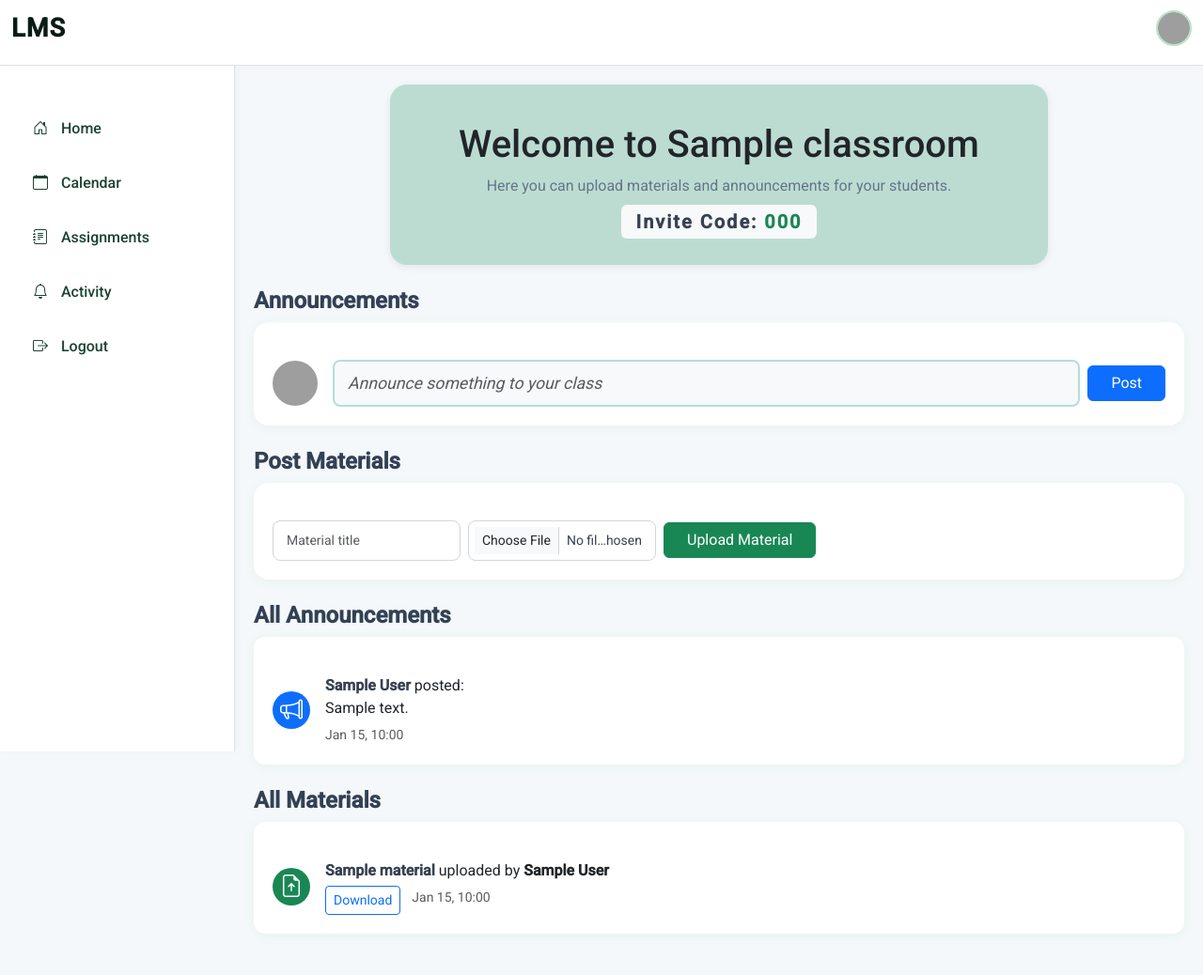
After one commit to ishansilwal1/Learning-Management-system, a Django app: page /classes/1/ in a window 1280 px wide. The commit adds this page. Shown: the whole page at 94% size. Run offline with Django 5.2, Linux system fonts and the light colour scheme; a user stored in the database is signed in; tables that the repository leaves empty hold one stand-in row (values such as "Sample post"); grey boxes are pictures that could not be loaded.

Commit message:
class details page update Owner can now post announcements and materials users can access it

```diff
--- a/LMS/settings.py
+++ b/LMS/settings.py
@@ -47,7 +47,6 @@ INSTALLED_APPS = [
     'community',
     'notification',
     'grades',
-    'social_django',
 ]
 
 MIDDLEWARE = [
@@ -112,7 +111,6 @@ AUTH_PASSWORD_VALIDATORS = [
 AUTH_USER_MODEL = 'users.CustomUser'
 
 AUTHENTICATION_BACKENDS = (
-    'social_core.backends.google.GoogleOAuth2',
     'django.contrib.auth.backends.ModelBackend',
 )
 
@@ -148,3 +146,6 @@ EMAIL_PORT = 587
 EMAIL_USE_TLS = True
 EMAIL_HOST_USER = os.environ.get('EMAIL_HOST_USER')
 EMAIL_HOST_PASSWORD = os.environ.get('EMAIL_HOST_PASSWORD')
+
+MEDIA_URL = '/media/'
+MEDIA_ROOT = BASE_DIR / 'media'
--- a/LMS/urls.py
+++ b/LMS/urls.py
@@ -18,6 +18,8 @@ from django.contrib import admin
 from django.urls import path, include
 from users import urls as users_urls
 from classes import urls as classes_urls
+from django.conf import settings
+from django.conf.urls.static import static
 
 
 urlpatterns = [
@@ -25,4 +27,6 @@ urlpatterns = [
     path('users/', include(users_urls)),
     path('classes/', include(classes_urls)),
     path('', include(users_urls)),
-]
+    path('community/', include('community.urls')),
+    path('materials/', include('materials.urls')),
+] + static(settings.MEDIA_URL, document_root=settings.MEDIA_ROOT)
--- a/classes/models.py
+++ b/classes/models.py
@@ -9,6 +9,7 @@ class ClassRoom(models.Model):
     sub_owner = models.ForeignKey(CustomUser, on_delete=models.SET_NULL, null=True, blank=True, related_name='sub_owned_classes')
     invite_code = models.CharField(max_length=20, unique=True)
     created_at = models.DateTimeField(auto_now_add=True)
+    # slug field removed
 
     def __str__(self):
         return self.name
--- a/classes/urls.py
+++ b/classes/urls.py
@@ -3,4 +3,5 @@ from . import views
 
 urlpatterns = [
     path('create/', views.create_class, name='create_class'),
+    path('<int:class_id>/', views.class_detail, name='class_detail')
 ]
--- a/classes/views.py
+++ b/classes/views.py
@@ -19,7 +19,6 @@ def create_class(request):
             owner=request.user,
             invite_code=invite_code
         )
-        # Optionally, show the invite code to the owner after creation
         request.session['invite_code'] = invite_code
         return redirect('dashboard')
 
@@ -31,7 +30,6 @@ def join_class(request):
         invite_code = request.POST.get('invite_code')
         try:
             classroom = ClassRoom.objects.get(invite_code=invite_code)
-            # Prevent joining twice
             if classroom.owner == request.user or ClassMembership.objects.filter(user=request.user, classroom=classroom).exists():
                 messages.info(request, "You are already a member of this class.")
             else:
@@ -41,3 +39,8 @@ def join_class(request):
             messages.error(request, "Invalid invitation code.")
         return redirect('dashboard')
     return redirect('dashboard')
+
+@login_required
+def class_detail(request, class_id):
+    classroom = get_object_or_404(ClassRoom, id=class_id)
+    return render(request, 'classes/class_detail.html', {'classroom': classroom})
--- /dev/null
+++ b/community/urls.py
@@ -0,0 +1,7 @@
+from django.urls import path
+from . import views
+
+urlpatterns = [
+    path('post_announcement/<int:class_id>/', views.post_announcement, name='post_announcement'),
+    # ...other patterns...
+]
--- /dev/null
+++ b/materials/urls.py
@@ -0,0 +1,7 @@
+from django.urls import path
+from . import views
+
+urlpatterns = [
+    path('upload_material/<int:class_id>/', views.upload_material, name='upload_material'),
+    # ...other patterns...
+]
--- a/templates/base/base.html
+++ b/templates/base/base.html
@@ -328,7 +328,6 @@
         {% block content %}{% endblock %}
     </div>
 
-    <!-- Toast Notifications -->
     {% if messages %}
         <div class="toast-container position-fixed top-0 end-0 p-3">
             {% for message in messages %}
--- a/templates/base/dashboard.html
+++ b/templates/base/dashboard.html
@@ -20,8 +20,8 @@
 <div class="row row-cols-1 row-cols-md-2 row-cols-lg-3 g-4">
     {% if all_classes %}
         {% for classroom in all_classes %}
-        <div class="col">
-            <div class="card h-100 position-relative">
+    <div class="col">
+      <div class="card h-100 position-relative clickable-card" onclick="location.href='{% url 'class_detail' classroom.id %}'">
                 <div class="card-header">
                     {{ classroom.name }}
                     <div class="card-avatar">{{ classroom.name|slice:":1"|upper }}</div>
--- /dev/null
+++ b/templates/classes/class_detail.html
@@ -0,0 +1,92 @@
+{% extends 'base/base.html' %}
+
+{% block title %}{{ classroom.name }}{% endblock %}
+
+{% block content %}
+<!-- Welcome Card -->
+<div class="card bg-success bg-opacity-25 mx-auto mb-4" style="max-width: 700px; border-radius: 18px; box-shadow: 0 2px 8px rgba(0,0,0,0.08);">
+    <div class="card-body text-center">
+        <h1 class="mb-2">Welcome to {{ classroom.name }}</h1>
+        {% if classroom.owner == request.user %}
+            <p class="lead">Here you can upload materials and announcements for your students.</p>
+            <div class="d-flex align-items-center justify-content-center mb-2">
+                <span class="badge bg-light text-success fs-5 px-3 py-2" style="letter-spacing:2px;"><strong>Invite Code:</strong> {{ classroom.invite_code }}</span>
+            </div>
+        {% else %}
+            <p class="lead">Here you can access materials and announcements related to this class.</p>
+        {% endif %}
+    </div>
+</div>
+
+{% if classroom.owner == request.user %}
+        <!-- Announcements Heading and Form -->
+        <h4 class="mt-4 mb-2 fw-bold">Announcements</h4>
+        <div class="card mb-3" style="border-radius: 16px;">
+            <div class="card-body d-flex align-items-center">
+                <img src="https://ui-avatars.com/api/?name={{ request.user.first_name }}+{{ request.user.last_name }}&background=40916c&color=fff&size=48" class="rounded-circle me-3" style="width:48px;height:48px;" alt="Owner Avatar">
+                <form method="post" action="{% url 'post_announcement' classroom.id %}" class="flex-grow-1 d-flex align-items-center">
+                    {% csrf_token %}
+                    <input type="text" name="announcement" class="form-control me-2" placeholder="Announce something to your class" style="border: 2px solid #b2dfdb; background: #f8f9fa; font-size:1.1rem; font-style:italic; color: #aaa;" onfocus="this.style.color='#212529';this.style.fontStyle='normal';" onblur="this.value==''?this.style.color='#aaa':null;">
+                    <button type="submit" class="btn btn-primary px-4">Post</button>
+                </form>
+            </div>
+        </div>
+        <!-- Post Materials Heading and Form -->
+        <h4 class="mt-4 mb-2 fw-bold">Post Materials</h4>
+        <div class="card mb-4" style="border-radius: 16px;">
+            <div class="card-body d-flex align-items-center">
+                <form method="post" action="{% url 'upload_material' classroom.id %}" enctype="multipart/form-data" class="d-flex align-items-center w-100">
+                    {% csrf_token %}
+                    <input type="text" name="title" class="form-control me-2" placeholder="Material title" style="max-width:200px;">
+                    <input type="file" name="material" class="form-control form-control-sm me-2" style="max-width:200px;">
+                    <button type="submit" class="btn btn-success px-4">Upload Material</button>
+                </form>
+            </div>
+        </div>
+{% endif %}
+
+<!-- Announcements List -->
+<h4 class="mt-4 mb-2 fw-bold">All Announcements</h4>
+<div class="mb-4">
+    {% for post in classroom.posts.all %}
+        <div class="card mb-2" style="border-radius: 12px;">
+            <div class="card-body d-flex align-items-center">
+                <div class="bg-primary rounded-circle d-flex align-items-center justify-content-center me-3" style="width:40px;height:40px;">
+                    <i class="bi bi-megaphone text-white" style="font-size:1.5rem;"></i>
+                </div>
+                <div>
+                    <strong>{{ post.author.get_full_name|default:post.author.username }}</strong> posted:<br>
+                    <span class="d-block mb-1">{{ post.content }}</span>
+                    <small class="text-muted">{{ post.created_at|date:"M d, H:i" }}</small>
+                </div>
+            </div>
+        </div>
+    {% empty %}
+        <div class="card text-center text-muted py-4 mb-2" style="border-radius: 12px;">
+            No announcements yet.
+        </div>
+    {% endfor %}
+</div>
+<!-- Materials List -->
+<h4 class="mt-4 mb-2 fw-bold">All Materials</h4>
+<div class="mb-4">
+    {% for material in classroom.materials.all %}
+        <div class="card mb-2" style="border-radius: 12px;">
+            <div class="card-body d-flex align-items-center">
+                <div class="bg-success rounded-circle d-flex align-items-center justify-content-center me-3" style="width:40px;height:40px;">
+                    <i class="bi bi-file-earmark-arrow-up text-white" style="font-size:1.5rem;"></i>
+                </div>
+                <div>
+                    <strong>{{ material.title }}</strong> uploaded by <span class="fw-semibold">{{ material.uploaded_by.get_full_name|default:material.uploaded_by.username }}</span><br>
+                    <a href="{{ material.file.url }}" download class="btn btn-outline-primary btn-sm mt-1">Download</a>
+                    <small class="text-muted ms-2">{{ material.uploaded_at|date:"M d, H:i" }}</small>
+                </div>
+            </div>
+        </div>
+    {% empty %}
+        <div class="card text-center text-muted py-4 mb-2" style="border-radius: 12px;">
+            No materials yet.
+        </div>
+    {% endfor %}
+</div>
+{% endblock %}
```
Also changed, not shown: community/views.py (+22 -2 lines), materials/views.py (+24 -2 lines), classes/migrations/0003_classroom_slug.py (added), classes/migrations/0004_remove_classroom_slug.py (added), classes/migrations/0005_classroom_slug.py (added), classes/migrations/0006_remove_classroom_slug.py (added), materials/goat.jpg (deleted), 2 other files.
